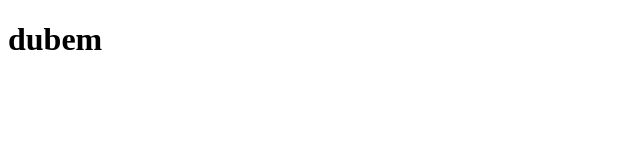
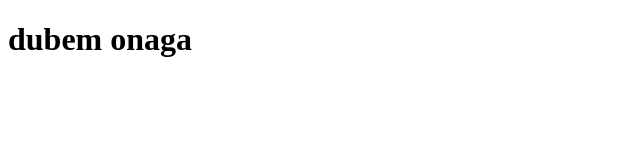
Before and after one commit to Joshua-Chidubem/my-first-code, a plain HTML site: page index.html in a window 1280 px wide. Shown: the whole page, without its empty margins (0-640 px from the left). Drawn offline with Linux system fonts and the light colour scheme.

Commit message:
update name

```diff
--- a/index.html
+++ b/index.html
@@ -1,3 +1,3 @@
 <!DOCTYPE html>
 <html Lang="en">
-<h1>dubem</h1>
+<h1>dubem onaga</h1>
```
